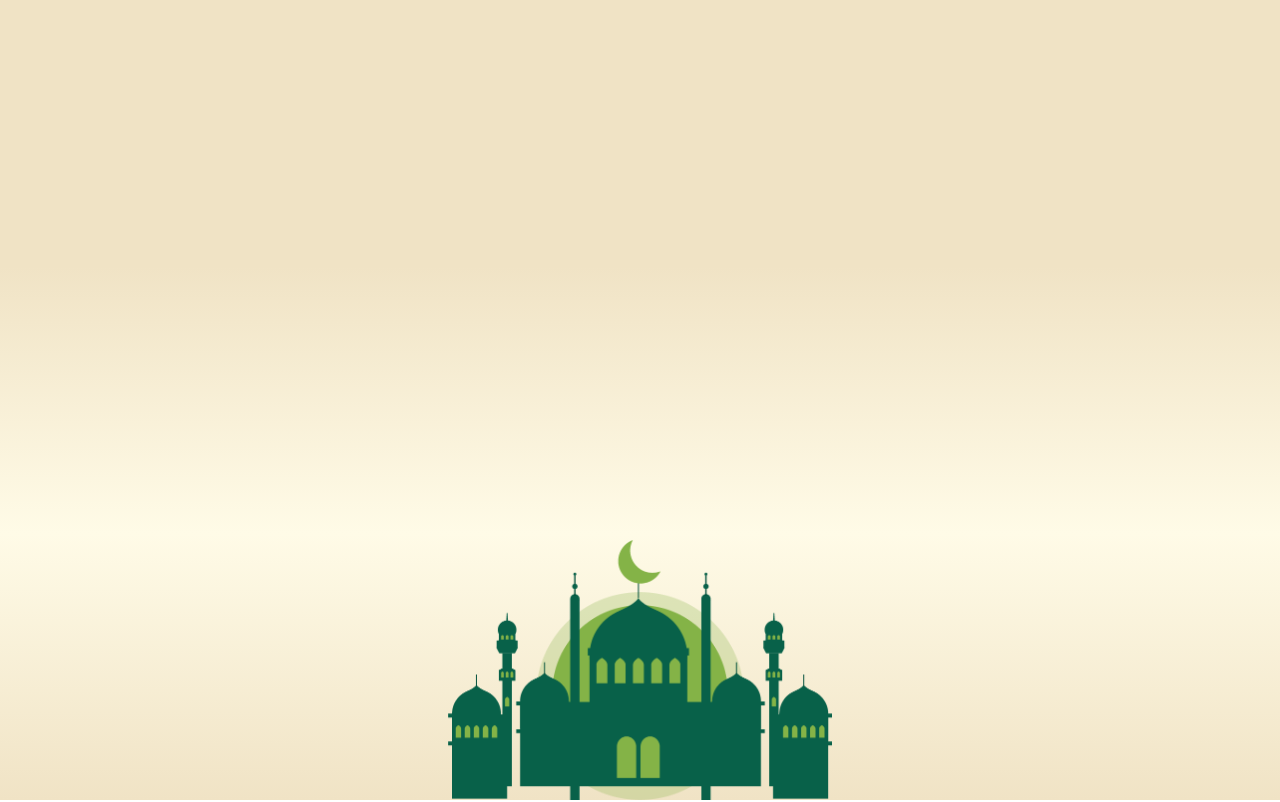
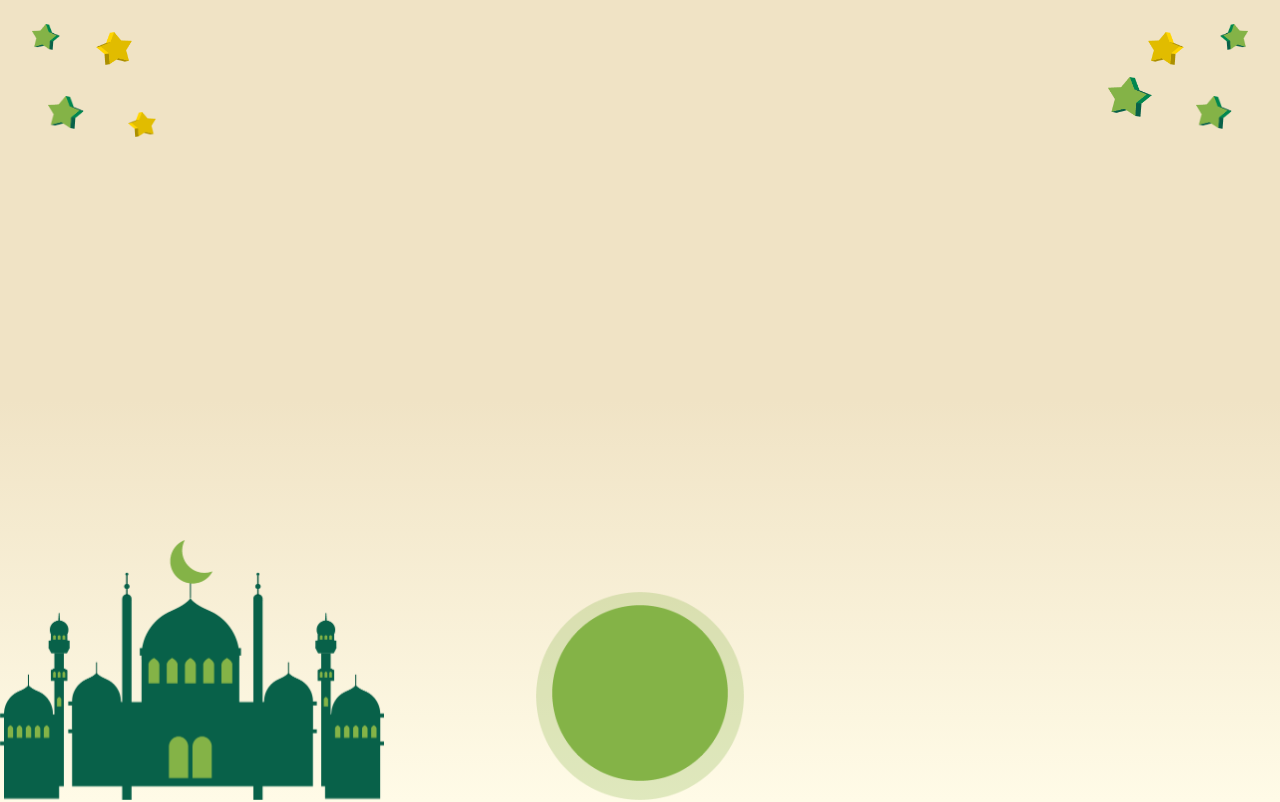
Before and after one commit to mrh275/eid-mubarak-greeting-card, a Vue app: page / in a window 1280 px wide. Shown: the top 802 px of the page. Built offline with nearby package versions, Linux system fonts and the light colour scheme.

Commit message:
added stars and transition

```diff
--- a/src/pages/Home.vue
+++ b/src/pages/Home.vue
@@ -1,17 +1,86 @@
 <script>
 export default {
   name: "Home",
+  mounted() {
+    // document.querySelector(".star-1").classList.add("star-1-show");
+    window.addEventListener("load", function () {
+      document.querySelector(".star-1").classList.add("star-1-show");
+      document.querySelector(".star-2").classList.add("star-2-show");
+      document.querySelector(".star-3").classList.add("star-3-show");
+      document.querySelector(".star-4").classList.add("star-4-show");
+      document.querySelector(".star-5").classList.add("star-5-show");
+      document.querySelector(".star-6").classList.add("star-6-show");
+      document.querySelector(".star-7").classList.add("star-7-show");
+      document.querySelector(".star-8").classList.add("star-8-show");
+    });
+  },
 };
 </script>
 
 <template>
-  <div class="main-wrapper bg-gradient-to-b from-[#f0e3c5] from-[33.33%] via-[#fffbe7] via-[66.66%] to-[#f0e3c5] to-[99.99%] w-full flex justify-center relative h-screen">
-    <div class="masjid-bg relative flex w-full">
+  <div class="main-wrapper bg-gradient-to-b from-[#f0e3c5] from-[33.33%] via-[#fffbe7] via-[66.66%] to-[#f0e3c5] to-[99.99%] w-full flex justify-center relative h-[150vh]">
+    <div class="star-wrapper">
+      <img src="../assets/img/star-green.png" alt="Bintang Hijauh" class="star star-1 w-9 absolute -top-full left-12" />
+      <img src="../assets/img/star-green.png" alt="Bintang Hijauh" class="star star-2 w-7 absolute -top-full left-8" />
+      <img src="../assets/img/star-yellow.png" alt="Bintang Kuning" class="star star-3 w-9 absolute -top-full left-24" />
+      <img src="../assets/img/star-yellow.png" alt="Bintang Kuning" class="star star-4 w-7 absolute -top-full left-32" />
+      <img src="../assets/img/star-green.png" alt="Bintang Hijauh" class="star star-5 w-9 absolute -top-full right-12" />
+      <img src="../assets/img/star-green.png" alt="Bintang Hijauh" class="star star-6 w-7 absolute -top-full right-8 -scale-x-100" />
+      <img src="../assets/img/star-yellow.png" alt="Bintang Kuning" class="star star-7 w-9 absolute -top-full right-24 -scale-x-100" />
+      <img src="../assets/img/star-green.png" alt="Bintang Kuning" class="star star-8 w-11 absolute -top-full right-32" />
+    </div>
+    <div class="masjid-bg fixed flex bottom-0 w-full">
       <img src="../assets/img/bg-masjid-2.png" alt="bg-masjid" class="w-[13m] h-[13em] bottom-0 left-0 right-0 absolute mx-auto" />
       <div class="masjid-bg relative flex w-full">
         <img src="../assets/img/bg-masjid-1.png" alt="bg-masjid" class="w-[11em] h-[11em] bottom-[1.2rem] left-0 right-0 absolute mx-auto" />
       </div>
+      <img src="../assets/img/masjid.png" alt="Masjid" class="absolute bottom-0 w-[24rem]" />
     </div>
-    <img src="../assets/img/masjid.png" alt="Masjid" class="absolute bottom-0 w-[24rem]" />
   </div>
 </template>
+
+<style scoped>
+.star-1-show,
+.star-5-show {
+  top: 6rem;
+}
+.star-2-show,
+.star-6-show {
+  top: 1.5rem;
+}
+.star-3-show,
+.star-7-show {
+  top: 2rem;
+}
+.star-4-show {
+  top: 7rem;
+}
+.star-8-show {
+  top: 4.8rem;
+}
+
+.star-1 {
+  transition: all ease-out 2s;
+}
+.star-2 {
+  transition: all ease-out 1.9s;
+}
+.star-3 {
+  transition: all ease-out 1.4s;
+}
+.star-4 {
+  transition: all ease-out 2.1s;
+}
+.star-5 {
+  transition: all ease-out 1.7s;
+}
+.star-6 {
+  transition: all ease-out 1.8s;
+}
+.star-7 {
+  transition: all ease-out 1.6s;
+}
+.star-8 {
+  transition: all ease-out 1.5s;
+}
+</style>
```
